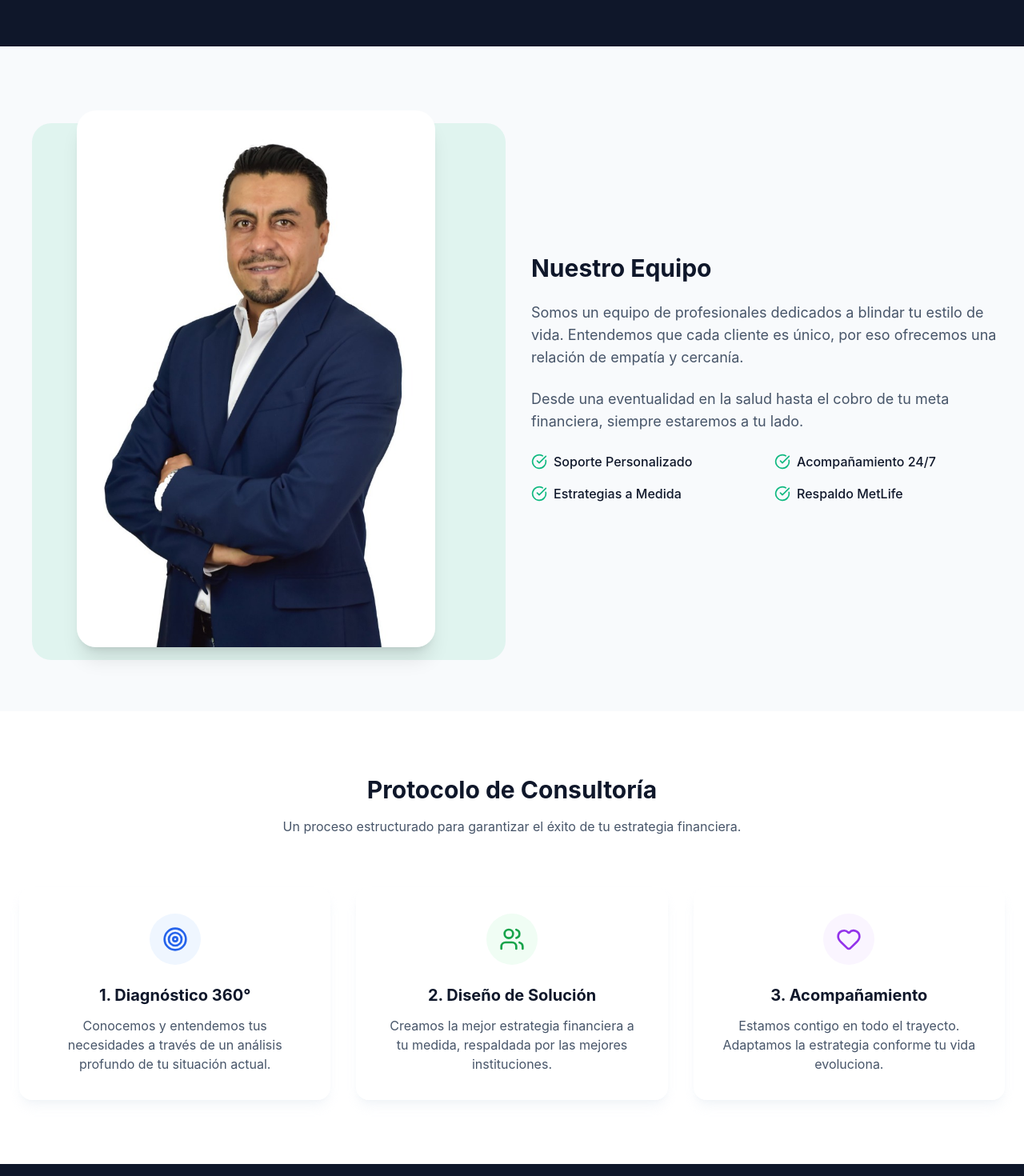
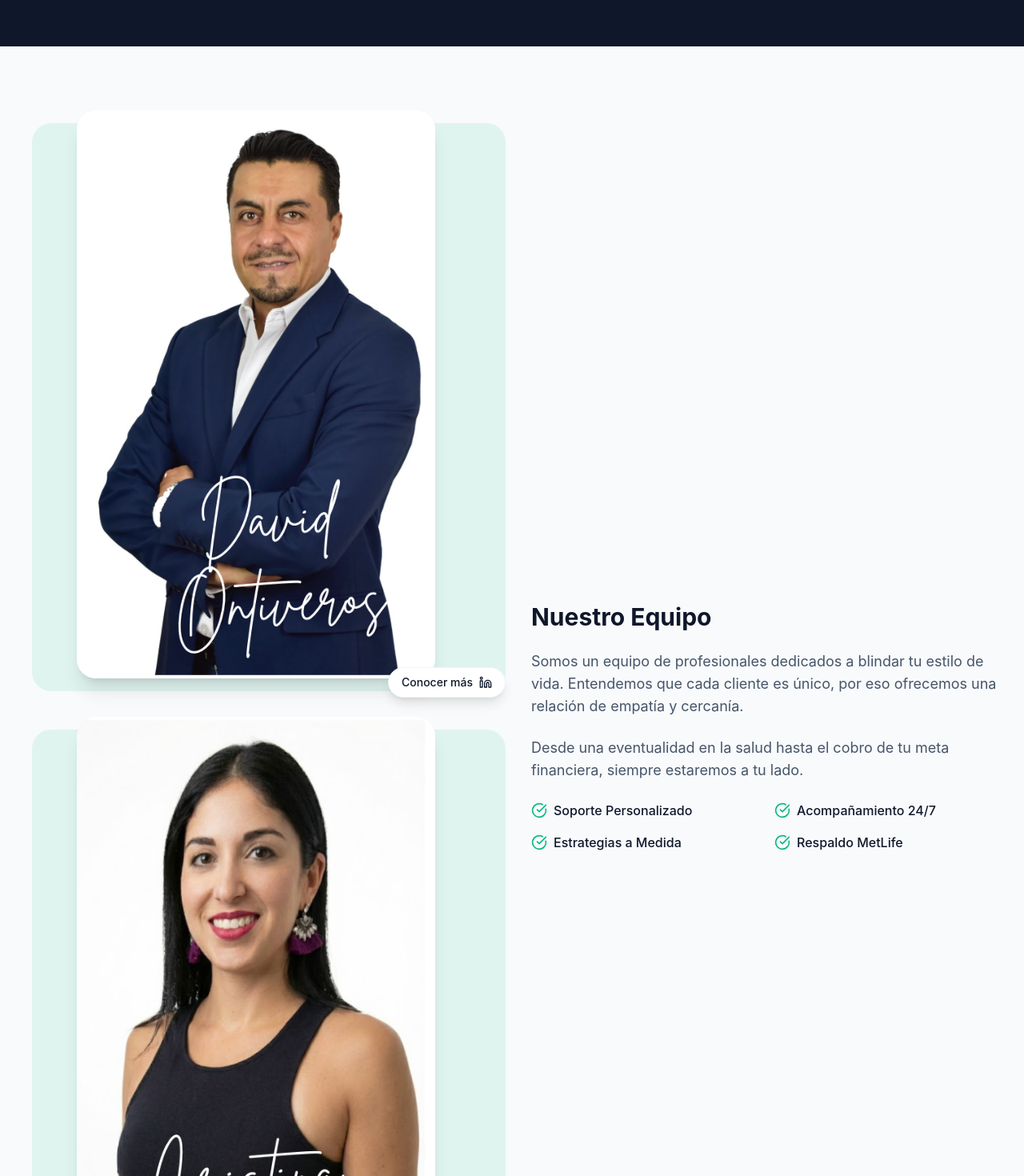
Before and after one commit to adalloya/eon-consultoria, a React (Vite) app: page /nosotros in a window 1280 px wide. Shown: the part 400-1870 px from the top of the page at 80% size. Built offline with nearby package versions, Linux system fonts and the light colour scheme.

Commit message:
content: update team photos and add linkedin link

```diff
--- a/src/pages/About.jsx
+++ b/src/pages/About.jsx
@@ -30,13 +30,35 @@ export const About = () => {
                         initial={{ opacity: 0, x: -50 }}
                         whileInView={{ opacity: 1, x: 0 }}
                         viewport={{ once: true }}
-                        className="w-full md:w-1/2"
+                        className="w-full md:w-1/2 flex flex-col gap-12"
                     >
+                        {/* David */}
                         <div className="relative">
                             <div className="absolute inset-0 bg-secondary/10 rounded-3xl transform translate-x-4 translate-y-4"></div>
                             <img
-                                src="/founder.jpg"
-                                alt="Fundador EON Consultoría en Protección"
+                                src="/team-david.png"
+                                alt="David Ontiveros"
+                                className="relative rounded-3xl shadow-xl w-full max-w-md mx-auto"
+                            />
+                            <div className="absolute -bottom-6 right-0 md:-right-4 flex justify-end w-full pr-8 md:pr-0">
+                                <a
+                                    href="https://www.linkedin.com/in/david-alejandro-ontiveros-padilla-32365447"
+                                    target="_blank"
+                                    rel="noopener noreferrer"
+                                    className="bg-white text-primary hover:text-secondary font-medium py-2 px-4 rounded-full shadow-lg border border-slate-100 transition-colors text-sm flex items-center gap-2"
+                                >
+                                    <span>Conocer más</span>
+                                    <svg xmlns="http://www.w3.org/2000/svg" width="16" height="16" viewBox="0 0 24 24" fill="none" stroke="currentColor" strokeWidth="2" strokeLinecap="round" strokeLinejoin="round"><path d="M16 8a6 6 0 0 1 6 6v7h-4v-7a2 2 0 0 0-2-2 2 2 0 0 0-2 2v7h-4v-7a6 6 0 0 1 6-6z"></path><rect x="2" y="9" width="4" height="12"></rect><circle cx="4" cy="4" r="2"></circle></svg>
+                                </a>
+                            </div>
+                        </div>
+
+                        {/* Cristina */}
+                        <div className="relative">
+                            <div className="absolute inset-0 bg-secondary/10 rounded-3xl transform translate-x-4 translate-y-4"></div>
+                            <img
+                                src="/team-cristina.png"
+                                alt="Cristina Rojo"
                                 className="relative rounded-3xl shadow-xl w-full max-w-md mx-auto"
                             />
                         </div>
```
Also changed, not shown: public/team-cristina.png (added), public/team-david.png (added).
